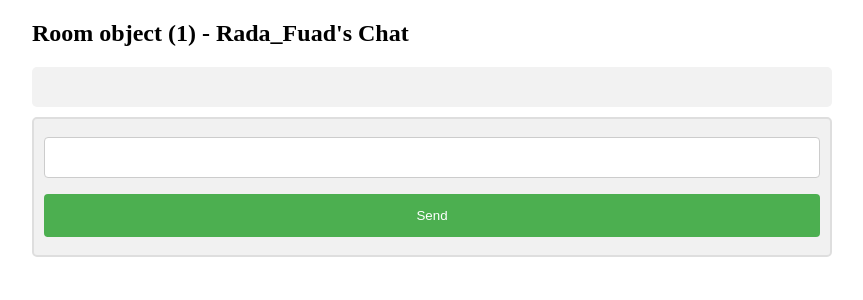
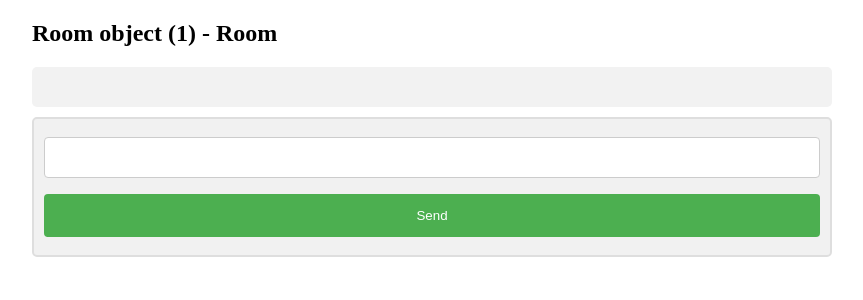
Before and after one commit to martian58/chat-app, a Django app: template templates/room.html in a window 1280 px wide. Shown: the top 300 px of the page, without its empty margins (208-1071 px from the left). Run offline with Django 4.2, Linux system fonts and the light colour scheme; the template is opened without the code that fills it: values that come from a table or form of the project are taken from there, others are empty; data comes from the database, SQL or seed files in the repository; some libraries are stand-ins or nearby versions.

Commit message:
Update room.html

```diff
--- a/templates/room.html
+++ b/templates/room.html
@@ -56,7 +56,7 @@ body {
 </head>
 <body>
 
-<h2>{{room}} - Rada_Fuad's Chat</h2>
+<h2>{{room}} - Room</h2>
 
 <div id="display">
 
```
